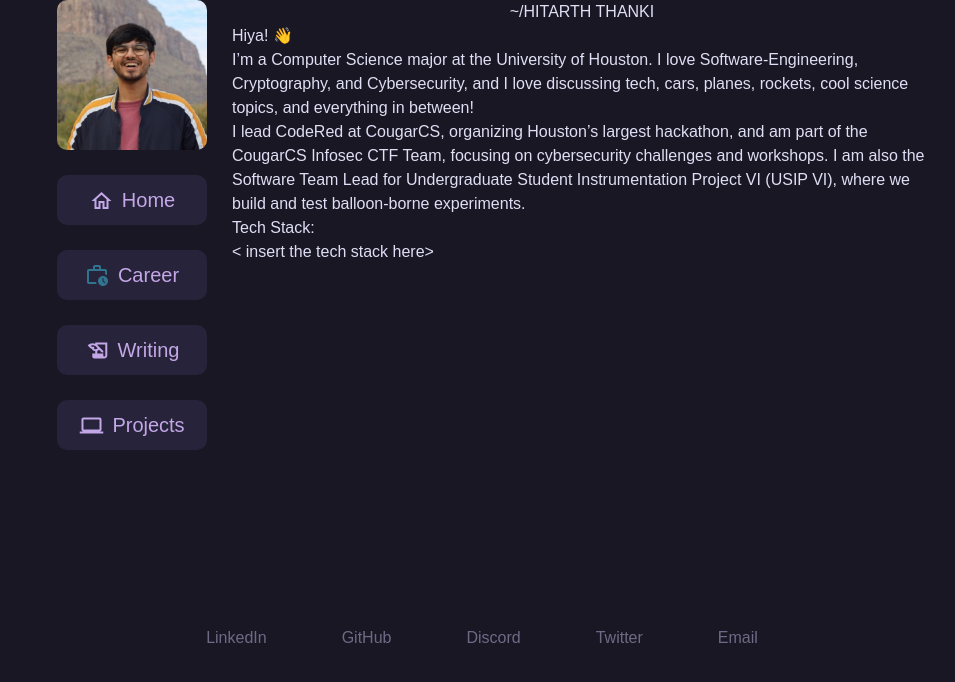
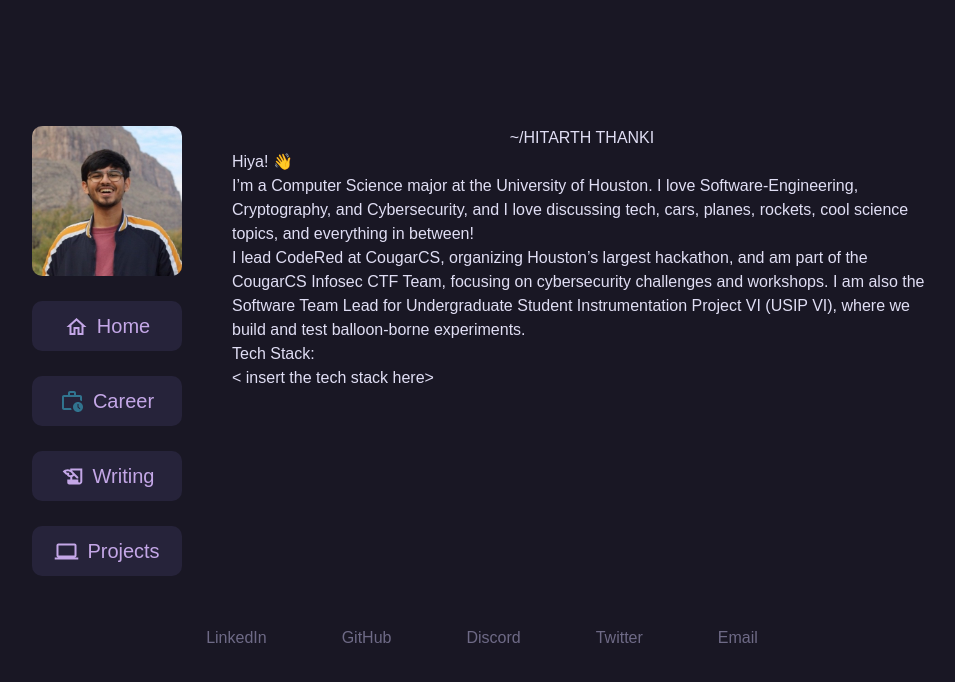
Before and after one commit to brohudev/v2, an Astro site: page / in a window 1280 px wide. Shown: the whole page, without its empty margins (158-1113 px from the left). Built offline with nearby package versions, Linux system fonts and the light colour scheme; Astro itself is replaced by a stand-in of ours.

Commit message:
position aside and hero appropriately

```diff
--- a/src/layouts/base-layout.astro
+++ b/src/layouts/base-layout.astro
@@ -16,16 +16,17 @@
         <link rel="icon" type="image/x-icon" href="/logo.ico">
     </head>
     <body class="bg-Base flex flex-col justify-center items-center h-screen text-Text">
+        <div class="flex w-[900px] h-[150px] bg-Base"> </div>
         <!-- Wrapper Container -->
         <div class="bg-base w-[900px] h-full flex flex-col">
-            <!-- Main Container -->
-            <div class="flex flex-1">
+            <!-- Hero Container -->
+            <div class="flex flex-1 gap-[50px]">
                 <!-- Aside Component -->
-                <div class="h-full w-[200px] bg-Base">
+                <div class="flex flex-col items-end gap-[25px] bg-Base">
                     <Aside />
                 </div>
 
-                <!-- Main Content -->
+                <!-- Main container -->
                 <div class="flex flex-col items-center flex-1 bg-Base">
                     <Title page={pageName} />
                     <slot />
```
